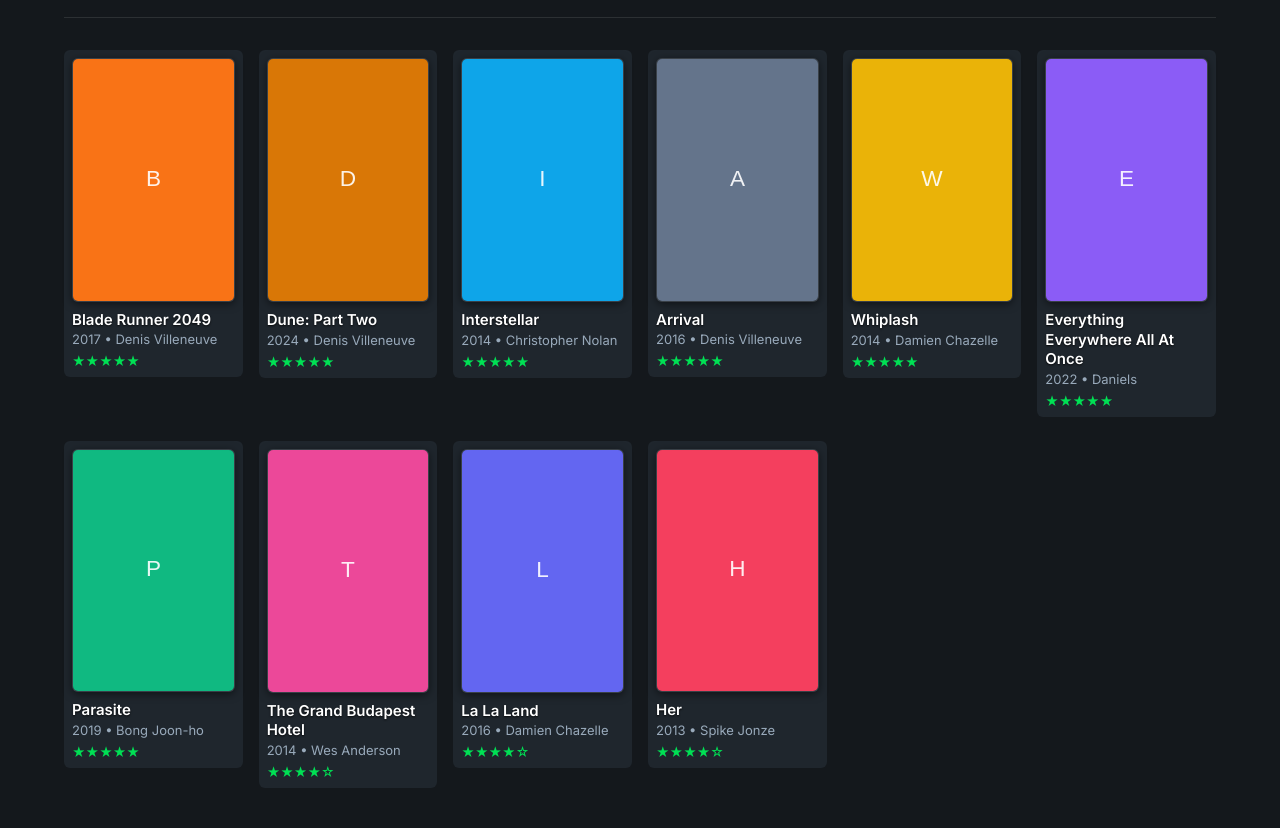
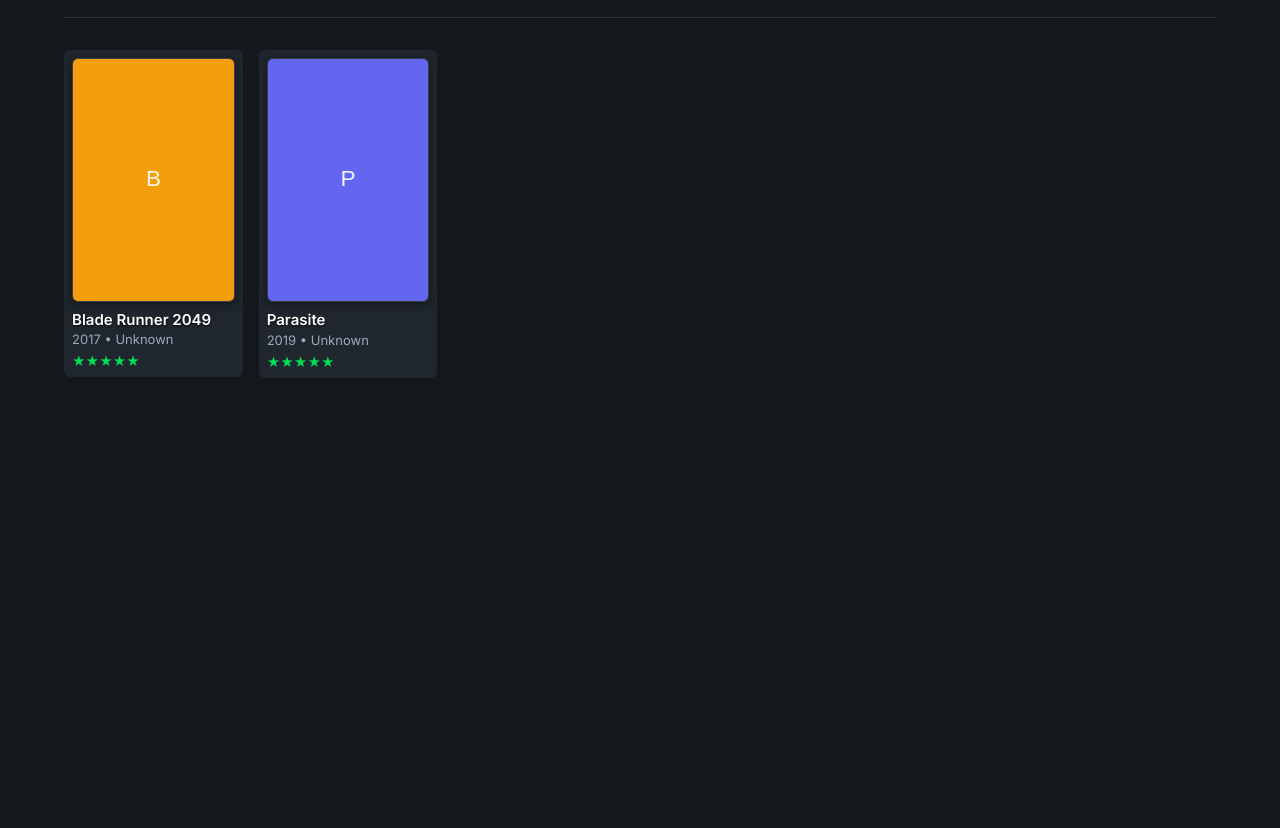
Before and after one commit to shivangofficial/My-Movie-Collection, a plain HTML site: page index.html in a window 1280 px wide. Shown: the part 93-921 px from the top of the page. After the commit the page ends 800 px from the top, so only its background shows below. Drawn offline with Linux system fonts and the light colour scheme.

Commit message:
Enable remote JSON fetching for movie list
Signed-off-by: shivangofficial <shivangofficial2004@gmail.com>

```diff
--- a/index.html
+++ b/index.html
@@ -235,8 +235,8 @@
   // If you want to use a remote shared JSON file as the canonical source,
   // set USE_REMOTE true and set RAW_JSON_URL to the raw.githubusercontent.com URL of your movies.json.
   // Example: "https://raw.githubusercontent.com/yourusername/yourrepo/main/movies.json"
-  const USE_REMOTE = false; // <-- set to true to fetch remote list
-  const RAW_JSON_URL = "https://raw.githubusercontent.com/<username>/<repo>/<branch>/movies.json";
+ const USE_REMOTE = true;
+const RAW_JSON_URL = "https://raw.githubusercontent.com/shivangofficial/My-Movie-Collection/main/movies.json";
 
   // Put your Gemini API key here if you want AI features to call Gemini. Leave blank to use local fallback.
   const apiKey = "";
```
